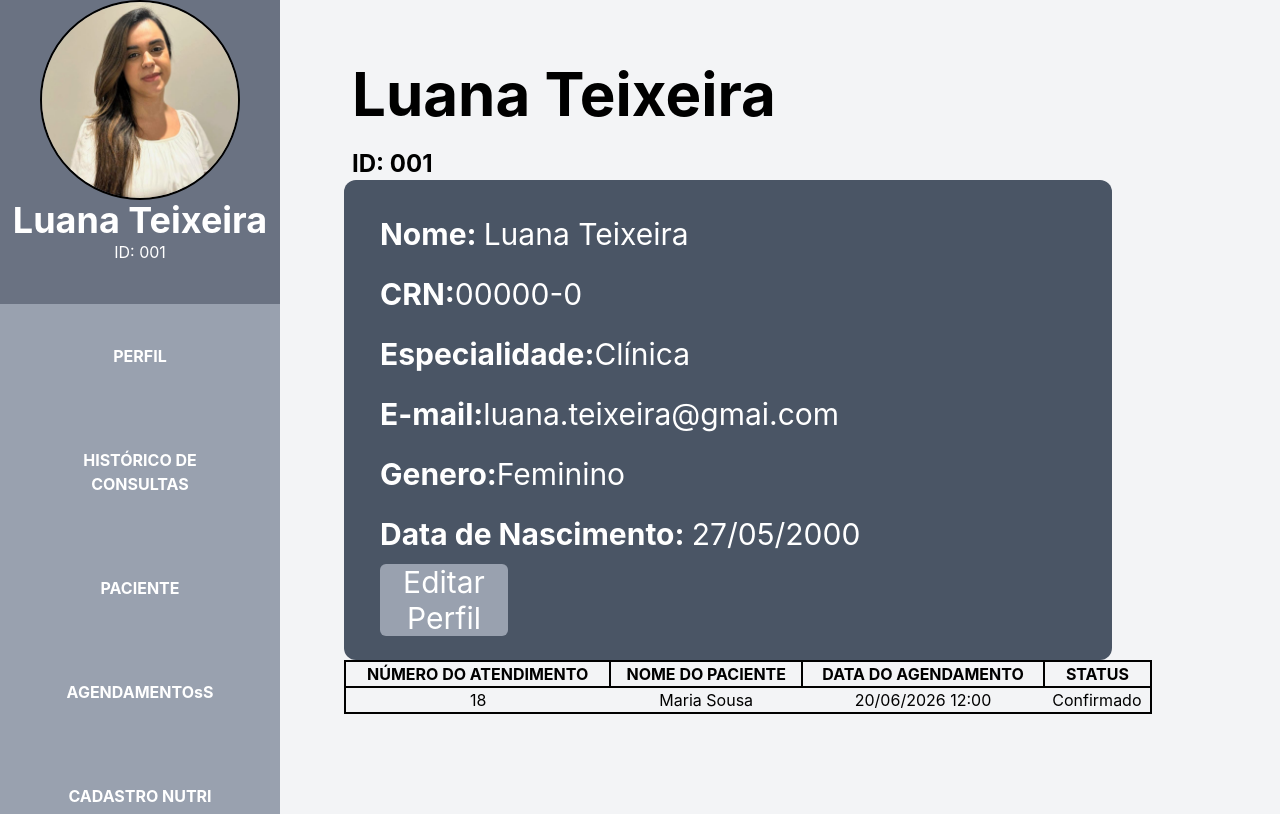
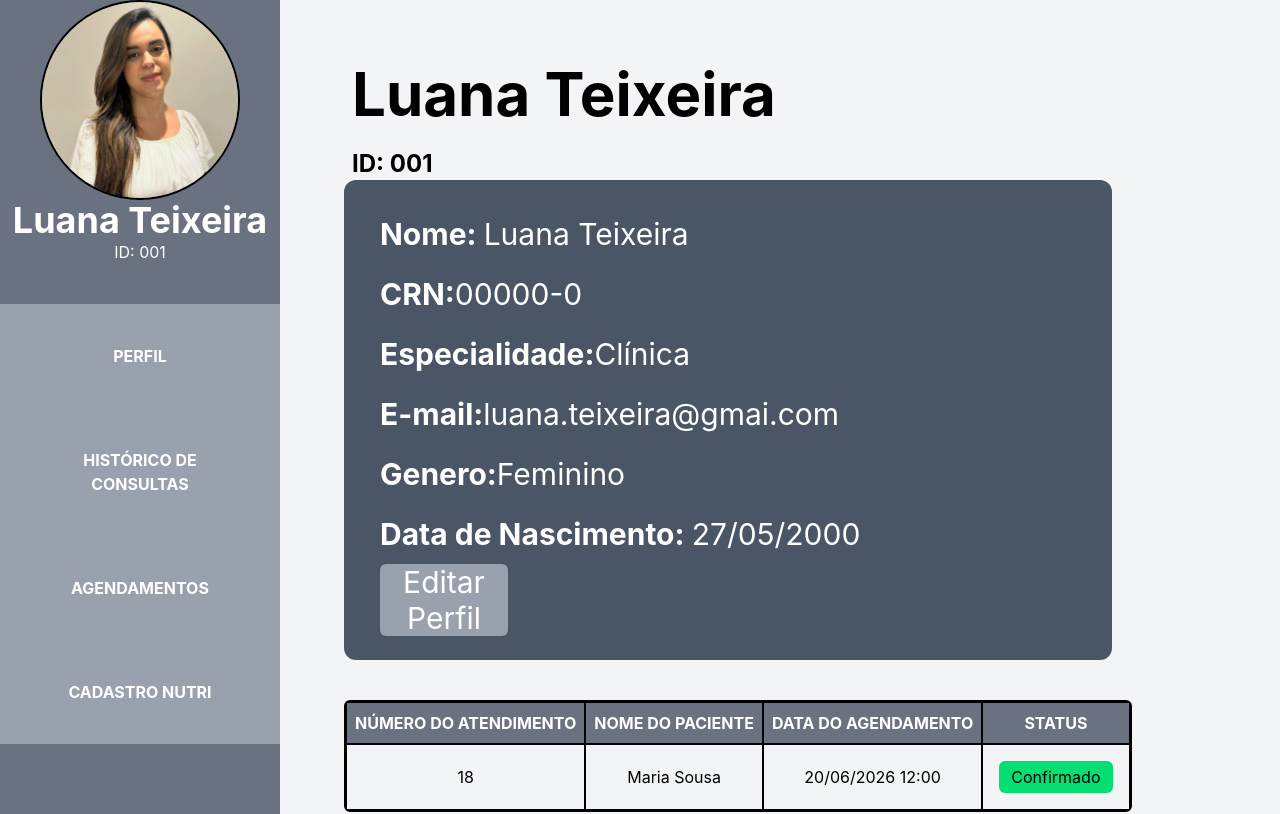
Before and after one commit to Conselh0/Datadiet, a React (Vite) app: page /Admin in a window 1280 px wide. Shown: the top 814 px of the page. Built offline with nearby package versions, Linux system fonts and the light colour scheme.

Commit message:
Terminei a base do design dos formulários para os admin e criei a rota do histórico

```diff
--- a/src/components/Agendamentos.jsx
+++ b/src/components/Agendamentos.jsx
@@ -1,27 +1,41 @@
 function Agendamentos() {
   return (
     <div>
-      <table className="border-2 w-full text-center rounded-3xl">
-        <tr className="border-2 divide-x-2">
+      <table className="border-2 w-full text-center border-separate rounded-md border-spacing-0 mt-10">
+        <thead>
+          <tr className="divide-x-3 divide-y-3">
             {" "}
             {/*divide-x-2 coloca a barra vertical na tabela */}
             {/*Onde fica os títulos */}
-          <th>NÚMERO DO ATENDIMENTO</th>
+            <th className="border-1 border-black p-2 bg-gray-500 text-white">
+              NÚMERO DO ATENDIMENTO
+            </th>
             {/*Onde escrever os textos dos títulos */}
-          <th>NOME DO PACIENTE</th>
-          <th>DATA DO AGENDAMENTO</th>
-          <th>STATUS</th>
+            <th className="border-1 border-black p-2 bg-gray-500 text-white">
+              NOME DO PACIENTE
+            </th>
+            <th className="border-1 border-black p-2 bg-gray-500 text-white">
+              DATA DO AGENDAMENTO
+            </th>
+            <th className="border-1 border-black p-2 bg-gray-500 text-white">
+              STATUS
+            </th>
           </tr>
+        </thead>
+        <tbody>
           <tr>
-          {/*Onde fica os títulos */}
-          <td>18</td>
+            <td className="border-1 border-black p-2">18</td>
             {/*Onde escrever os textos dos títulos */}
-          <td>Maria Sousa</td>
-          <td>20/06/2026 12:00</td>
-          <td>
-            <button>Confirmado</button>
+            <td className="border-1 border-black p-2">Maria Sousa</td>
+            <td className="border-1 border-black p-2">20/06/2026 12:00</td>
+            <td className="border-1 border-black p-2">
+              <button className="bg-green-400 w-fit rounded-md p-1 m-2 px-3">
+                Confirmado
+              </button>{" "}
+              {/*Aplicar o conceito de componente aqui*/}
             </td>
           </tr>
+        </tbody>
       </table>
     </div>
   );
--- a/src/components/Navbar.jsx
+++ b/src/components/Navbar.jsx
@@ -14,7 +14,7 @@ function Navbar() {
         </button>
 
         <button className="mx-3">
-          <Link to="/Admin">Sobre</Link>
+          <Link to="/">Sobre</Link>
         </button>
 
         <button className="mx-3">
--- a/src/components/Sidebar.jsx
+++ b/src/components/Sidebar.jsx
@@ -17,13 +17,13 @@ function Sidebar() {
 
       <section className="flex flex-col text-center mt-10 text-white bg-gray-400 font-bold">
         <Link
-          to="#"
+          to="/Admin"
           className="p-10 hover:bg-gray-600 transition-colors duration-200"
         >
           PERFIL
         </Link>
         <Link
-          to="#"
+          to="/Admin/Historico"
           className="p-10 hover:bg-gray-600 transition-colors duration-200"
         >
           HISTÓRICO DE CONSULTAS
@@ -32,13 +32,7 @@ function Sidebar() {
           to="#"
           className="p-10 hover:bg-gray-600 transition-colors duration-200"
         >
-          PACIENTE
-        </Link>
-        <Link
-          to="#"
-          className="p-10 hover:bg-gray-600 transition-colors duration-200"
-        >
-          AGENDAMENTOsS
+          AGENDAMENTOS
         </Link>
         <Link
           to="#"
--- a/src/main.jsx
+++ b/src/main.jsx
@@ -10,6 +10,7 @@ import Home from "./pages/Home.jsx";
 import AdminDashboard from "./layouts/AdminDashboard.jsx";
 import Feedback from "./pages/Feedback.jsx";
 import AdminHome from "./pages/AdminHome.jsx";
+import Historico from "./pages/Historico.jsx";
 
 const router = createBrowserRouter([
   {
@@ -36,6 +37,10 @@ const router = createBrowserRouter([
         path: "/Admin",
         element: <AdminHome />,
       },
+      {
+        path: "/Admin/Historico",
+        element: <Historico />,
+      },
     ],
   },
 ]);
--- a/src/pages/AdminHome.jsx
+++ b/src/pages/AdminHome.jsx
@@ -8,7 +8,7 @@ function AdminHome() {
           <h1 className="text-6xl font-bold">Luana Teixeira</h1> <br />
           <p className="text-2xl font-bold">ID: 001</p> {/*Arrumar com props */}
         </div>
-        <main className=" flex flex-col bg-gray-600 rounded-xl p-3 w-[60vw] h-full mr-10 text-white text-3xl align-center justify-center text-justify">
+        <main className=" flex flex-col bg-gray-600 rounded-xl p-3 w-[60vw] h-full text-white text-3xl align-center justify-center text-justify">
           <div className="p-3">
             <p className="p-3">
               {" "}
--- /dev/null
+++ b/src/pages/AgendamentosAdmin.jsx
@@ -0,0 +1,9 @@
+function AgendamentosAdmin() {
+  return (
+    <div>
+      <h1>AgendamentosAdmin</h1>
+    </div>
+  );
+}
+
+export default AgendamentosAdmin;
--- /dev/null
+++ b/src/pages/Historico.jsx
@@ -0,0 +1,11 @@
+import Agendamentos from "../components/Agendamentos";
+
+function Historico() {
+  return (
+    <div>
+      <Agendamentos />
+    </div>
+  );
+}
+
+export default Historico;
```
Lines whose indentation alone changed are shown as unchanged.
